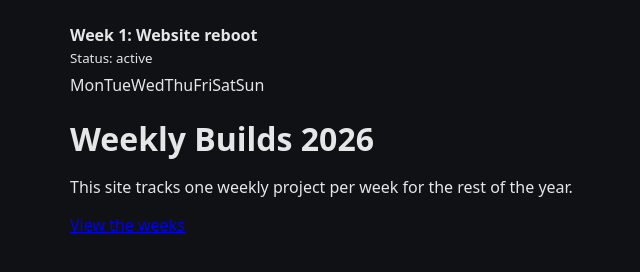
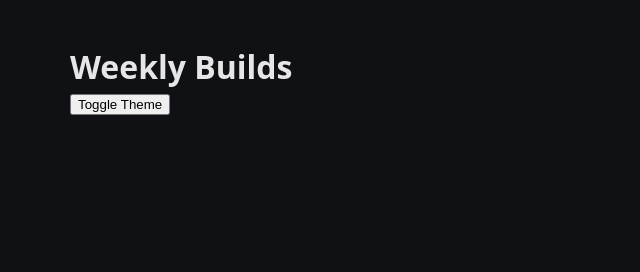
Before and after one commit to Dholeson/site, a plain HTML site: page index.html in a window 1280 px wide. Shown: the whole page, without its empty margins (20-660 px from the left). Drawn offline with Linux system fonts and the light colour scheme; files that its build step writes are made by us from their sources.

Commit message:
Update index.html structure and styles

```diff
--- a/index.html
+++ b/index.html
@@ -1,18 +1,19 @@
 <!doctype html>
 <html>
 <head>
-  <meta charset="utf-8">
-  <title>Weekly Builds 2026</title>
-  <link rel="stylesheet" href="assets/style.css">
+  <meta charset="utf-8" />
+  <meta name="viewport" content="width=device-width, initial-scale=1" />
+  <title>Weekly Builds</title>
+  <link rel="stylesheet" href="style.css" />
 </head>
 <body>
-  <div id="current"></div>
-  <script src="data/weeks.js"></script>
-  <script src="assets/current.js"></script>
-  <h1>Weekly Builds 2026</h1>
+  <header>
+    <h1>Weekly Builds</h1>
+    <button id="themeToggle">Toggle Theme</button>
+  </header>
 
-  <p>This site tracks one weekly project per week for the rest of the year.</p>
+  <main id="app"></main>
 
-  <p><a href="./weeks.html">View the weeks</a></p>
+  <script src="script.js"></script>
 </body>
 </html>
```
